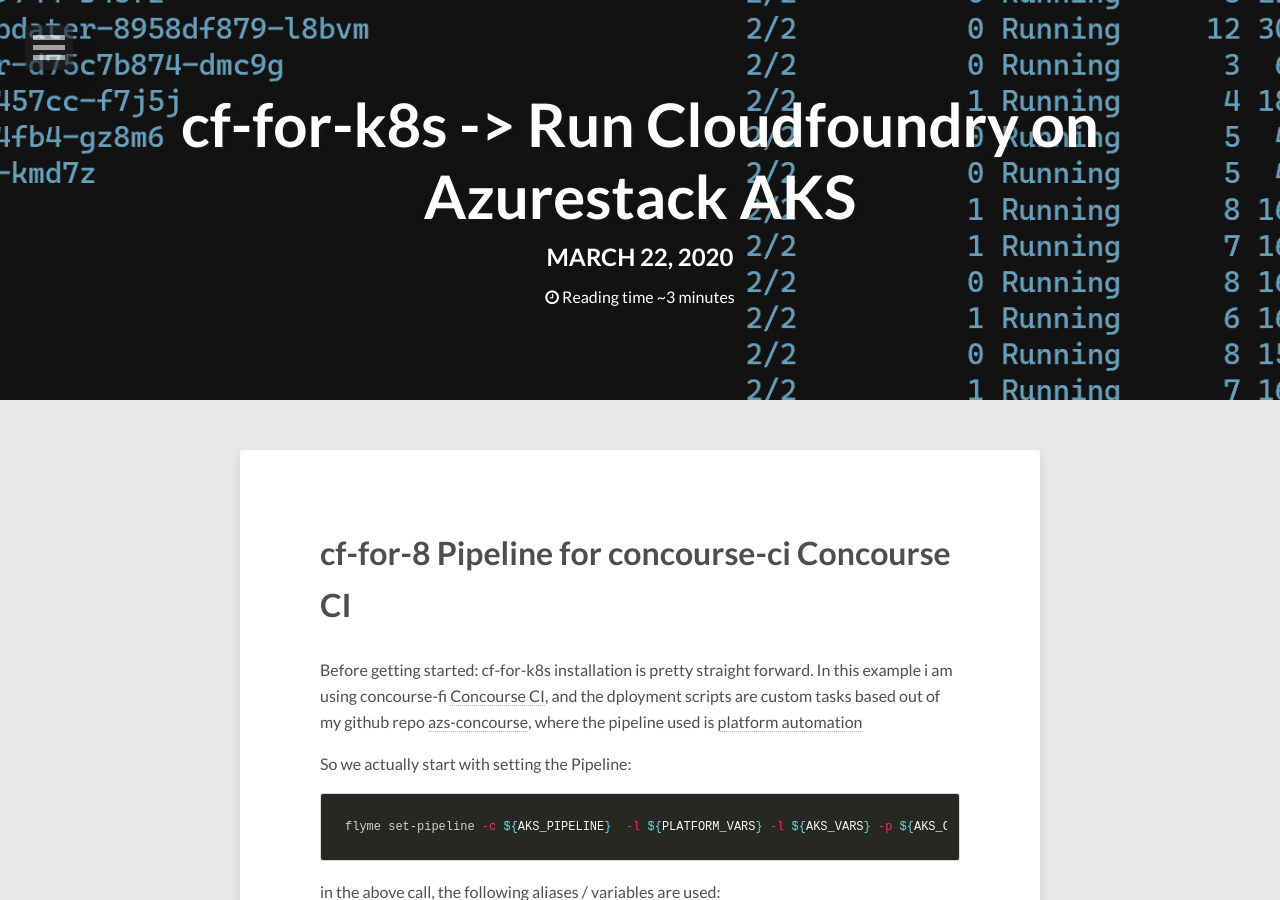
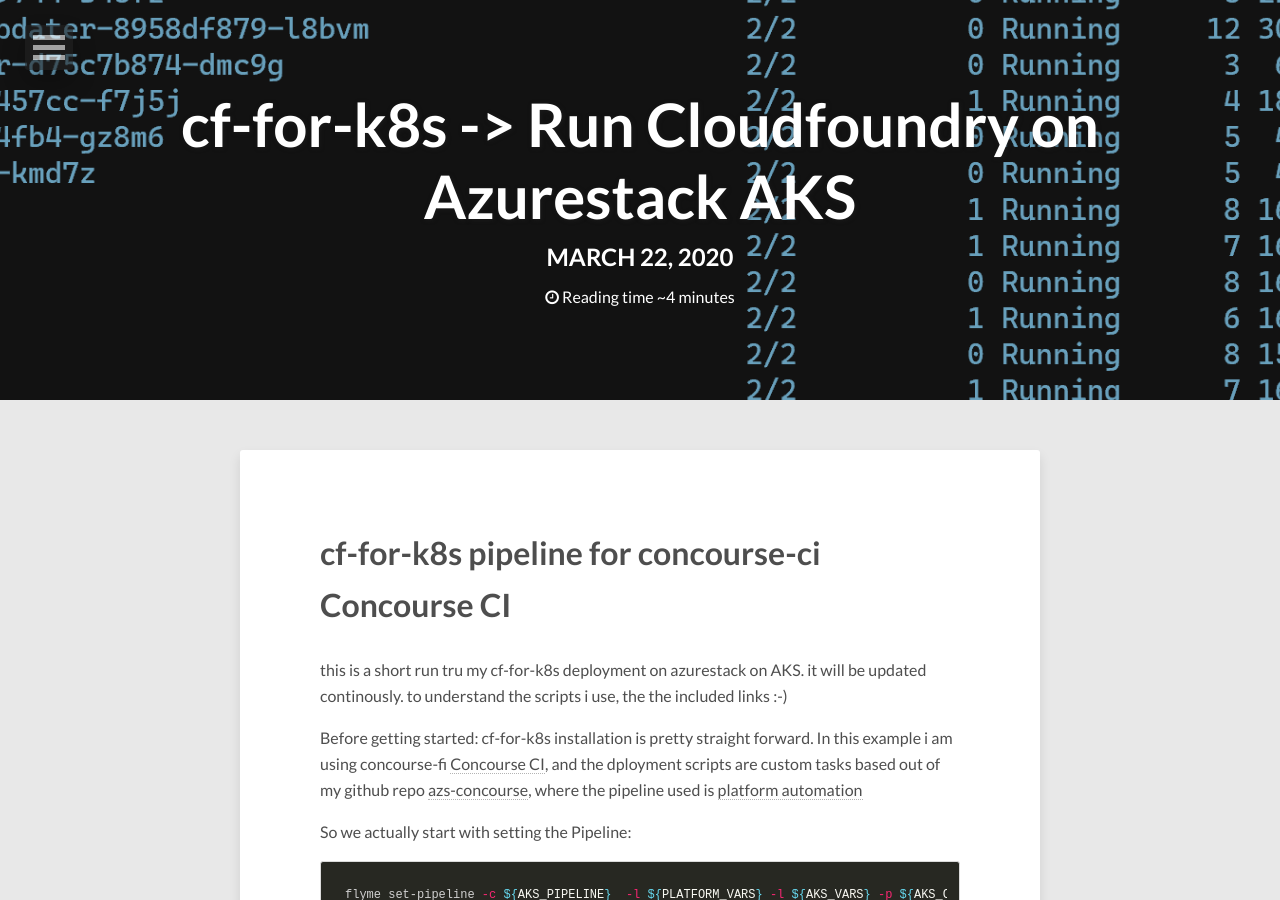
Before and after one commit to bottkars/bottkars.github.io, a Jekyll site: the page built from _posts/2020-03-22-cf-for-k8s_on_azurestack_aks.md, in a window 1280 px wide and 900 px high. Built offline with Jekyll 4.4.1, drawn with Linux system fonts in a browser that asks for light colours; nearby versions of some CDN libraries; some of the changed text lies outside the part shown.

```diff
--- a/_posts/2020-03-22-cf-for-k8s_on_azurestack_aks.md
+++ b/_posts/2020-03-22-cf-for-k8s_on_azurestack_aks.md
@@ -13,7 +13,10 @@
   creditlink:
 ---
 
-# cf-for-8 Pipeline for concourse-ci [Concourse CI](https://concourse-ci.org/)
+# cf-for-k8s pipeline for concourse-ci [Concourse CI](https://concourse-ci.org/)
+
+this is a short run tru my cf-for-k8s deployment on azurestack on AKS.
+it will be updated continously. to understand the scripts i use, the the included links :-)
 
 Before getting started:
 cf-for-k8s installation is pretty straight forward. In this example i am using concourse-fi [Concourse CI](https://concourse-ci.org/), and the dployment scripts are custom tasks based out of my github repo [azs-concourse](https://github.com/bottkars/azs-concourse/tree/tanzu), where the pipeline used is [platform automation](https://raw.githubusercontent.com/bottkars/platform-automation/tanzu/pipeline_azurestack_aksengine.yml)
```
Also changed, not shown: other parts of _posts/2020-03-22-cf-for-k8s_on_azurestack_aks.md (+1 -1 lines).
